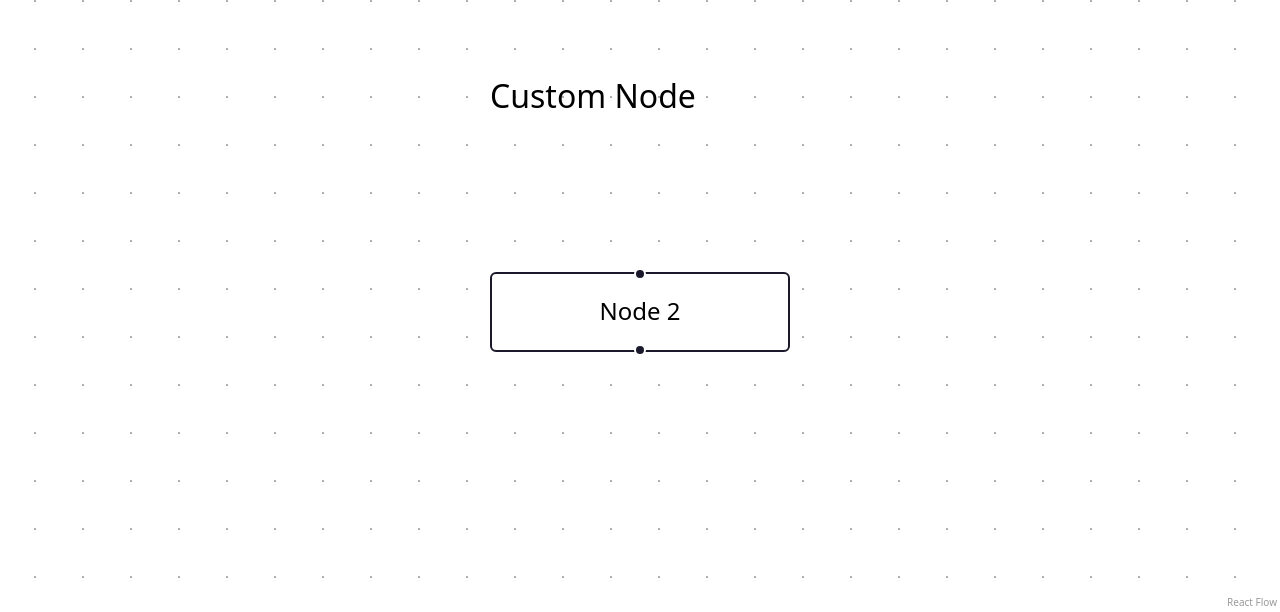
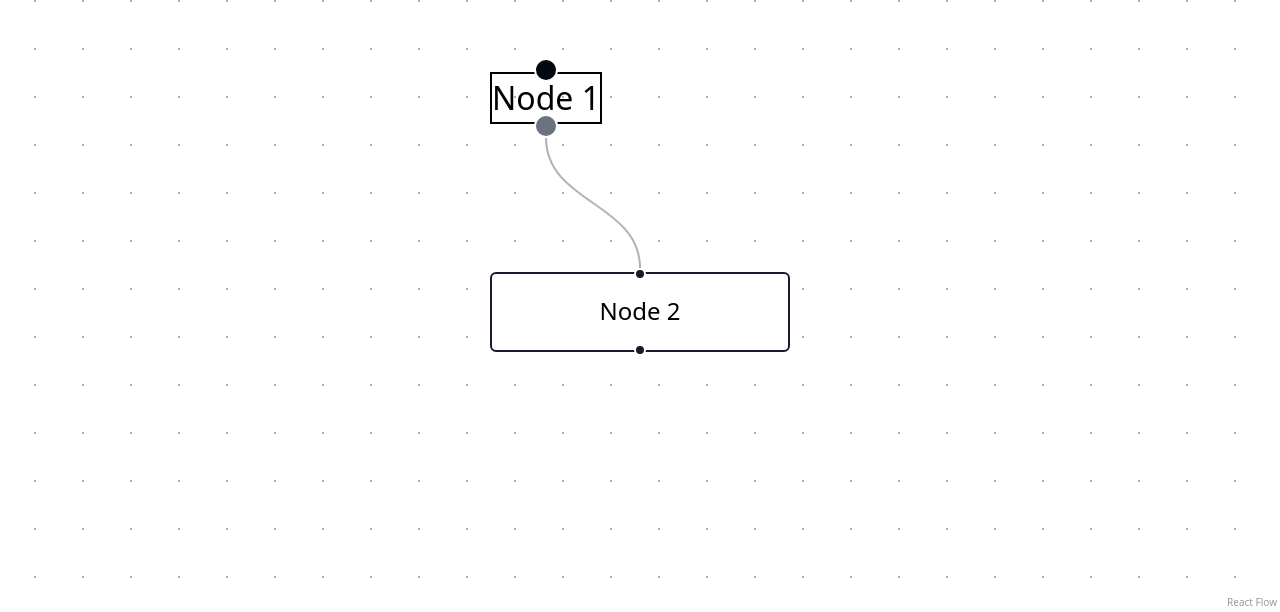
Before and after one commit to nitudeka/chatbot-builder-react-flow, a React (Vite) app: page / in a window 1280 px wide. Shown: the part 188-800 px from the top of the page. Built offline with nearby package versions, Linux system fonts and the light colour scheme.

Commit message:
add source and target handle in custom node

```diff
--- a/src/components/builder/nodes/index.tsx
+++ b/src/components/builder/nodes/index.tsx
@@ -2,10 +2,22 @@
   * Wrapper for all the node types
 */
 
-const Nodes: React.FC = () => {
+import BuilderHandle from '../Handle';
+
+const Nodes: React.FC<{ data: any }> = (props) => {
   return (
-    <div>
-      Custom Node
+    <div className="border">
+      <p>{props.data.label}</p>
+      <BuilderHandle
+	type="target"
+	position="top"
+	handleId={props.data.handleId}
+      />
+      <BuilderHandle
+	type="source"
+	position="bottom"
+	handleId={props.data.handleId}
+      />
     </div>
   )
 }
```
